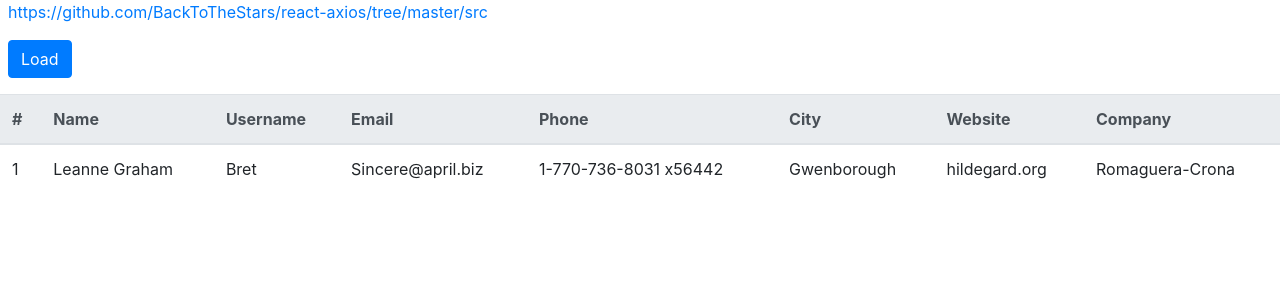
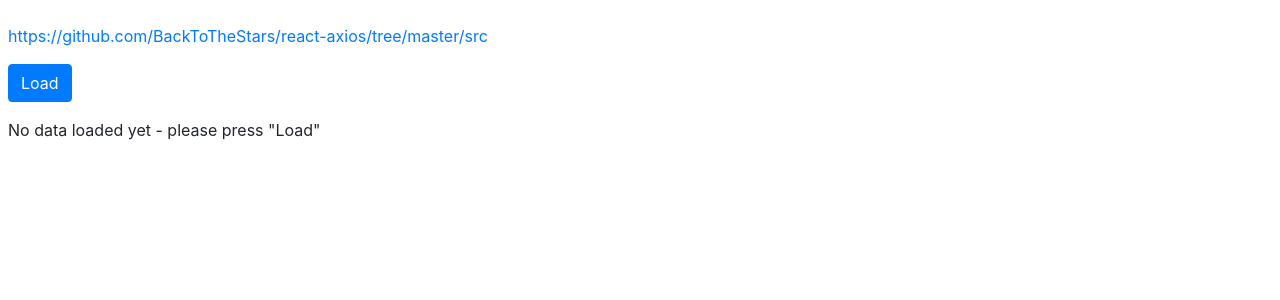
Before and after one commit to BackToTheStars/react-axios, a React (Create React App) app: page / in a window 1280 px wide. Shown: the top 300 px of the page. Built offline with nearby package versions, Linux system fonts and the light colour scheme.

Commit message:
Cell component

```diff
--- a/src/App.js
+++ b/src/App.js
@@ -8,31 +8,7 @@ function App() {
 
   const columns=['Name', 'Username', 'Email', 'Phone', 'City', 'Website', 'Company'];
 
-  const [users, setUsers] = useState([
-    {
-      "id": 1,
-      "name": "Leanne Graham",
-      "username": "Bret",
-      "email": "Sincere@april.biz",
-      "address": {
-        "street": "Kulas Light",
-        "suite": "Apt. 556",
-        "city": "Gwenborough",
-        "zipcode": "92998-3874",
-        "geo": {
-          "lat": "-37.3159",
-          "lng": "81.1496"
-        }
-      },
-      "phone": "1-770-736-8031 x56442",
-      "website": "hildegard.org",
-      "company": {
-        "name": "Romaguera-Crona",
-        "catchPhrase": "Multi-layered client-server neural-net",
-        "bs": "harness real-time e-markets"
-      }
-    }
-  ]);
+  const [users, setUsers] = useState([]);
 
   const requestHttp = () => {
 
@@ -57,6 +33,7 @@ function App() {
 
   return (
     <div>
+      <br />
       <a href="https://github.com/BackToTheStars/react-axios/tree/master/src"
          className="ml-2">
         https://github.com/BackToTheStars/react-axios/tree/master/src
@@ -66,6 +43,8 @@ function App() {
       <button type="submit" className="btn btn-primary ml-2"
               onClick={requestHttp}>Load</button>
       <p></p>
+      {users[0] ? (
+        <>
           <table className="table">
             <thead className="thead-light">
             <tr>
@@ -80,6 +59,12 @@ function App() {
               />)}
             </tbody>
           </table>
+        </>
+        ) : (
+        <>
+          <p className="ml-2">No data loaded yet - please press "Load"</p>
+        </>
+        )}
     </div>
   );
 };
--- /dev/null
+++ b/src/Components/Cell.js
@@ -0,0 +1,10 @@
+import React from 'react';
+
+function Cell(props) {
+
+  return (
+      <td key={props.i}>{props.data}</td>
+  );
+};
+
+export default Cell;
--- a/src/Components/Row.js
+++ b/src/Components/Row.js
@@ -1,9 +1,10 @@
-import React, { useState } from 'react';
+import React from 'react';
+import Cell from './Cell';
 
 
 function Row(props) {
 
-  const userData = [
+  const columns = [ // columns of the table
     props.user.id,
     props.user.name,
     props.user.username,
@@ -16,7 +17,14 @@ function Row(props) {
 
   return (
     <tr>
-      {userData.map((el,i) => <td key={i} scope="col">{el}</td>)}
+      {columns.map((el,i) => <Cell
+        key={i}
+        i={i}             // column #i -----------------
+        data={el}         // data in the cell ----------
+        user={props.user} // user object as it is
+        columns={columns}
+
+      />)}
     </tr>
   );
 };
@@ -24,7 +32,5 @@ function Row(props) {
 export default Row;
 
 
-
-
 // вывести данные пользователей в таблицу - ok
 // возможность добавлять и удалять пользователей
```
Lines whose indentation alone changed are shown as unchanged.
